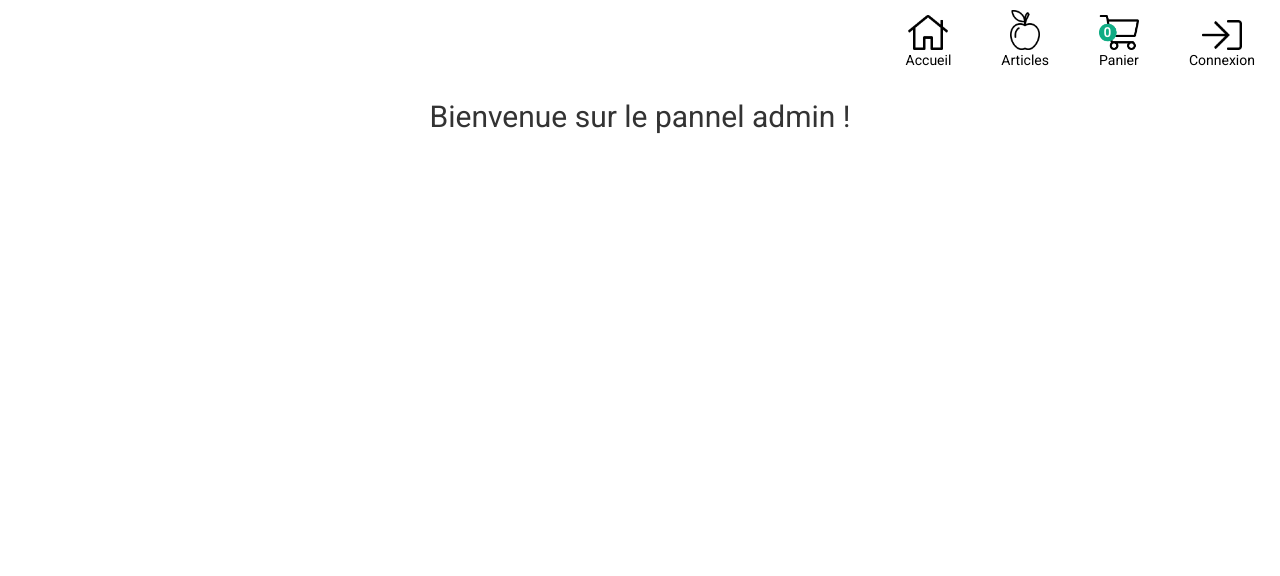
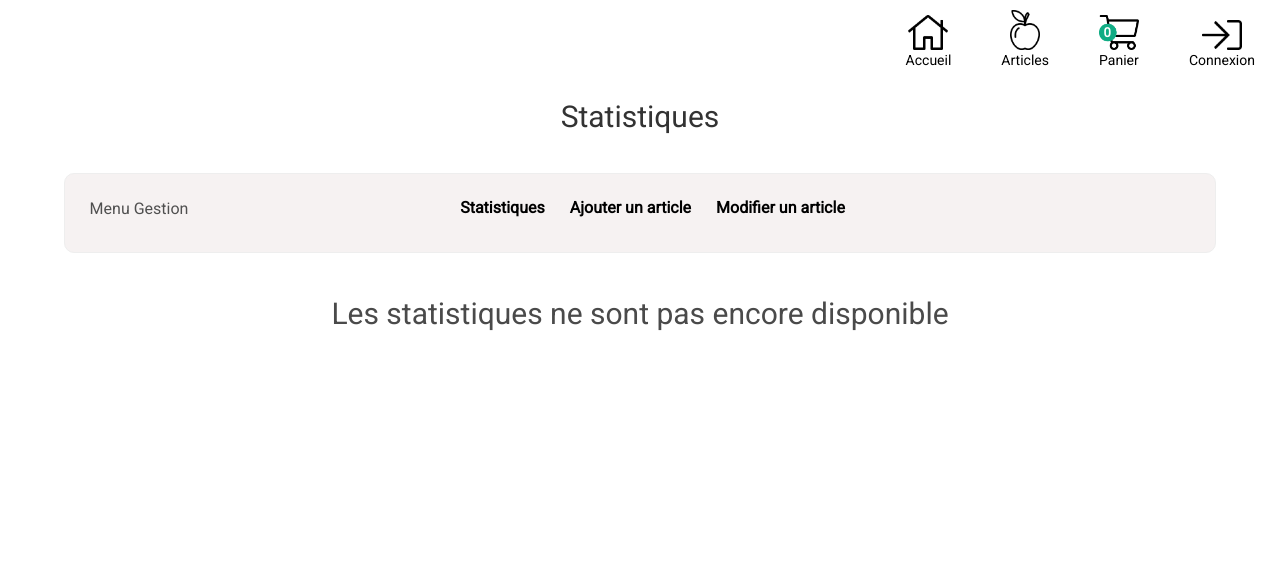
Before and after one commit to MeillatTristan/projetMarchand, a PHP site: page /pannelAdmin.php in a window 1280 px wide. Shown: the top 576 px of the page. Run offline with PHP 8.4, Linux system fonts and the light colour scheme.

Commit message:
css article

```diff
--- a/addArticleForm.php
+++ b/addArticleForm.php
@@ -37,6 +37,7 @@
     <div class="header-info text-center">
       <div  class="titleAdd">
         <h2>Ajouter un article</h2>
+        <?php include "headerAdmin.php" ?>
         <?php
         if( isset($_REQUEST['good']) && $_REQUEST['good'] == 'f'){
           echo "<p class='falsePass'>Une erreur est servenu</p>";
@@ -48,12 +49,12 @@
       </div>
       <form action="addArticle.php" class="formAddArticle" method="post" enctype="multipart/form-data">
         <input type="text" name="name" required placeholder=" Nom de l'article">
+        <input type="text" name="provenance" placeholder=" Provenance" required>
         <select name="type" id="type"  required placeholder=" Type de l'article">
           <option value="legume">Légume</option>
           <option value="fruit">Fruit</option>
         </select>
         <input type="text" name="price" placeholder=" Prix" required>
-        <input type="text" name="provenance" placeholder=" Provenance" required>
         <div class="uploadPicture">
           <label for="pictureLabel">Photo de l'article :</label>
           <input type="file" id="picture" name="picture" accept="image/*" required>
--- a/css/style.css
+++ b/css/style.css
@@ -1191,3 +1191,61 @@ color: #0F8869;
 	border-bottom: solid 1px #0F8869;
 	margin-right: 10px;
 }
+
+/* header admin */
+
+.containerAlign{
+	display: flex;
+	width: 100%;
+	justify-content: center;
+	position: relative;
+	margin-top: 40px;
+	margin-bottom: 40px;
+}
+
+.containerHeaderAdmin{
+	display: flex;
+	align-items: center;
+	justify-content: center;
+	background-color: #F6F2F2;
+	border: 1px solid #eee;
+	border-radius: 10px;
+	width: 90%;
+	height: 80px;
+}
+
+.containerAlign p{
+	color: #505050;
+	font-size: 16px;
+	position: absolute;
+	left: 7%;
+	top: 25px;
+}
+
+.containerHeaderAdmin ul{
+	display: flex;
+	list-style: none;
+	padding: 0;
+}
+
+.containerHeaderAdmin ul li{
+	margin-left: 25px;
+}
+
+.containerHeaderAdmin ul li a{
+	color: #000000;
+	transition: 0.3s;
+	font-weight: bold;
+	text-decoration: none;
+	font-size: 16px;
+}
+
+.containerHeaderAdmin ul li a:hover{
+	color: #0F8869;
+}
+
+/* add article Form */
+
+/* .formAddArticle{
+	display: flex;
+} */
--- /dev/null
+++ b/headerAdmin.php
@@ -0,0 +1,10 @@
+<div class="containerAlign">
+  <p>Menu Gestion</p>
+  <div class="containerHeaderAdmin">
+    <ul class="containerLiensAdmin">
+      <li><a href="pannelAdmin.php">Statistiques</a></li>
+      <li><a href="addArticleForm.php">Ajouter un article</a></li>
+      <li><a href="modifArticleForm.php">Modifier un article</a></li>
+    </ul>
+  </div>
+</div>
--- a/pannelAdmin.php
+++ b/pannelAdmin.php
@@ -27,18 +27,12 @@
   <div class="containerAdmin">
     <?php include "header.php" ?>
     <?php include "sidebar.php" ?>
-    <style type="text/css">
-    .bg {
-      background : #eceef2
-    }
-    </style>
 
-    <!---- header-info ---->
+<!---- header-info ---->
     <div class="header-info text-center">
-      <div class="container">
-        <h2>Bienvenue sur le pannel admin !</h2>
+      <h2>Statistiques</h2>
     </div>
-  </div>
-
+    <?php include "headerAdmin.php" ?>
+    <p class='panierVide'>Les statistiques ne sont pas encore disponible</p>
 	</body>
 </html>
```
